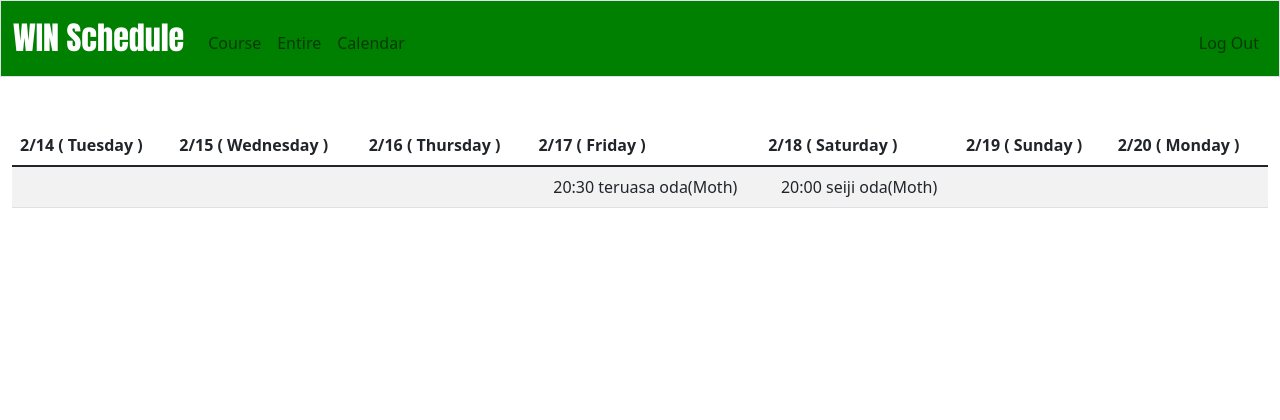
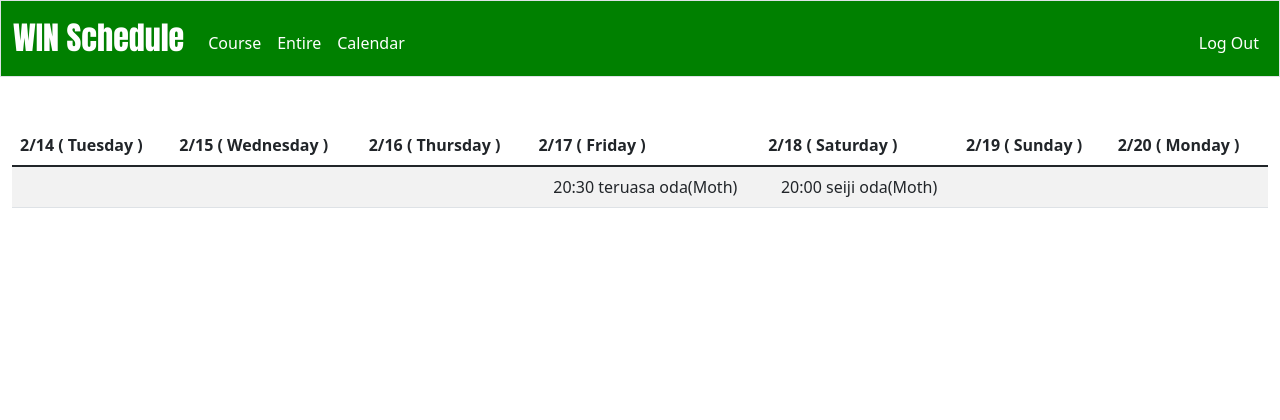
Before and after one commit to shukurimu0121/cs50_finalproject, a Flask app: page /calendar in a window 1280 px wide. Shown: the top 420 px of the page. Run offline with Flask 2, Linux system fonts and the light colour scheme; a user stored in the database is signed in; data comes from the database, SQL or seed files in the repository; both versions use the stored data as it was after the commit; some libraries are stand-ins or nearby versions.

Commit message:
Tue, Feb 14, 2023, 7:51 PM +09:00

```diff
--- a/project/app.py
+++ b/project/app.py
@@ -50,12 +50,16 @@ def index():
     # If user is teacher
     if is_teacher(user_id) == True:
         classes = db.execute("SELECT * FROM classes WHERE user_id = ?", user_id)
+        if classes == None:
+            return render_template("index.html")
         return render_template("index.html", classes=classes)
 
     # If user is student
     else:
         username = db.execute("SELECT name FROM users WHERE id = ?", user_id)[0]["name"]
         classes = db.execute("SELECT * FROM classes WHERE studentname = ?", username)
+        if classes == None:
+            return render_template("index.html")
         return render_template("index.html", classes=classes)
 
 @app.route("/deregister", methods=["POST"])
@@ -95,7 +99,7 @@ def calendar():
         else:
             text = ""
             for row in rows:
-                text += str(row["hour"]) + ":" + str(row["minute"]) + " " + row["studentname"] + " " + row["teachername"] + "(" + row["subject"] + ")" + "<br>"
+                text += str(row["hour"]) + ":" + row["minute"] + " " + row["studentname"] + " " + row["teachername"] + "(" + row["subject"] + ")" + "<br>"
 
             classes.append(Markup(text))
 
@@ -117,7 +121,7 @@ def course():
     MONTHS = [1, 2, 3, 4, 5, 6, 7, 8, 9, 10, 11, 12]
     DAYS = [1, 2, 3, 4, 5, 6, 7, 8, 9, 10, 11, 12, 13, 14, 15, 16, 17, 18, 19, 20, 21, 22, 23, 24, 25, 26, 27, 28, 29, 30, 31]
     HOURS = [8, 9, 10, 11, 12, 13, 14, 15, 16, 17, 18, 19, 20, 21, 22]
-    MINUTES = [0, 15, 30, 45]
+    MINUTES = ["00", "15", "30", "45"]
 
     # When POST
     if request.method == "POST":
@@ -129,7 +133,7 @@ def course():
         month = int(request.form.get("month"))
         day = int(request.form.get("day"))
         hour = int(request.form.get("hour"))
-        minute = int(request.form.get("minute"))
+        minute = request.form.get("minute")
 
         # Check the form is correct
         if not teachername or not studentname or not subject or not year or not month or not day or not hour or not minute:
--- a/project/static/styles.css
+++ b/project/static/styles.css
@@ -8,6 +8,11 @@ nav
 nav .navbar-brand
 {
     font-size: xx-large;
+}
+
+.navbar-light .navbar-nav .nav-link
+{
+    color: white;
 }
 
 /* Font and color for brand */
--- a/project/templates/calendar.html
+++ b/project/templates/calendar.html
@@ -5,7 +5,7 @@
 {% endblock %}
 
 {% block main %}
-    <table class="table table-striped">
+    <table class="table table-striped w-100 h-auto">
         <thead>
             <tr>
                 {% for i in range(7) %}
--- a/project/templates/layout.html
+++ b/project/templates/layout.html
@@ -20,7 +20,7 @@
 
     <body>
 
-        <nav class="border navbar navbar-expand-md navbar-light">
+        <nav class="border navbar navbar-expand-md navbar-light w-100 h-auto">
             <div class="container-fluid">
                 <a class="navbar-brand" href="/"><span class ="win">WIN Schedule</span></a>
                 <button aria-controls="navbar" aria-expanded="false" aria-label="Toggle navigation" class="navbar-toggler" data-bs-target="#navbar" data-bs-toggle="collapse" type="button">
@@ -50,7 +50,7 @@
             {% block main %}{% endblock %}
         </main>
 
-        <footer class="footer">
+        <footer class="footer w-100 h-auto">
             <div class="container">
               <p class="text-muted text-center">Copyright © 2023 Hayato Ozawa. All Rights Reserved.</p>
             </div>
```
Also changed, not shown: project/schedule.db, 2 other files.
